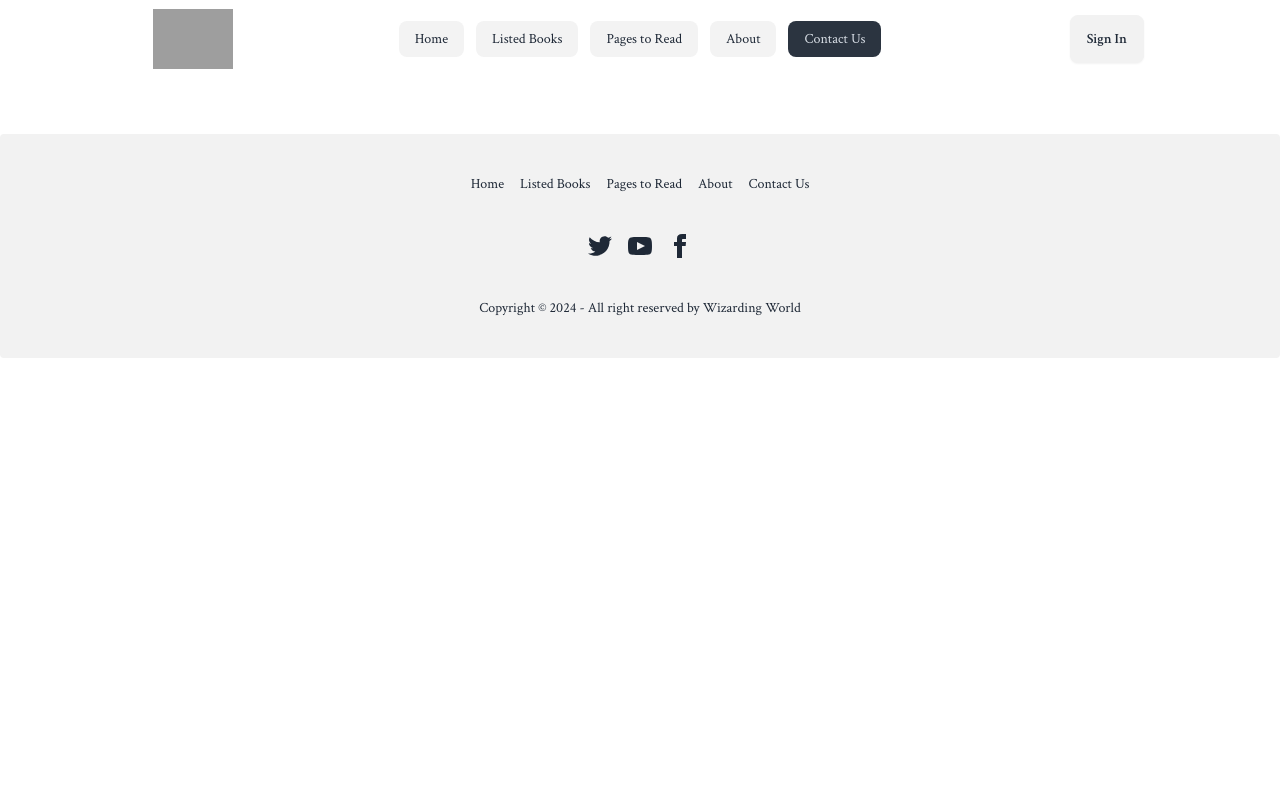
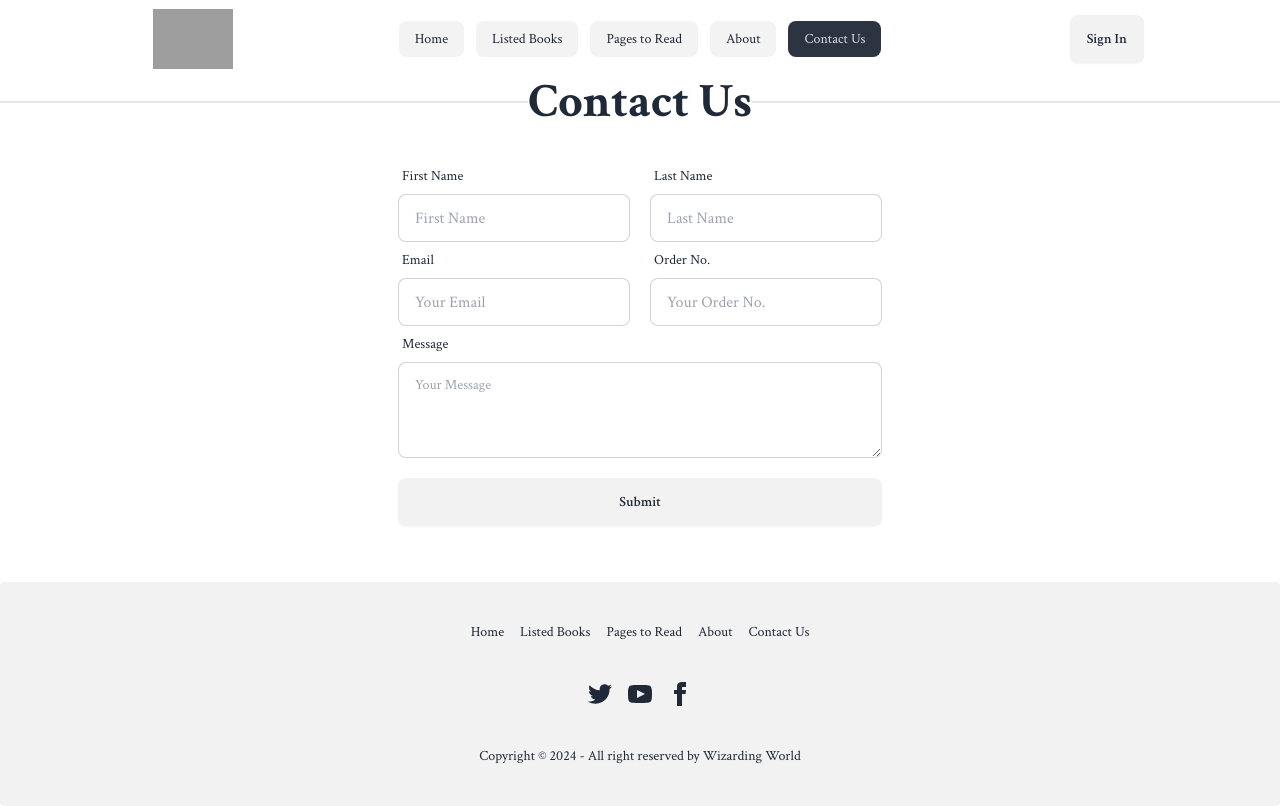
Before and after one commit to SazidBinMostafa/Wizarding-World, a React (Vite) app: page /contact-us in a window 1280 px wide. Built offline with nearby package versions, Linux system fonts and the light colour scheme; grey boxes are pictures that could not be loaded.

Commit message:
Contact Us from added

```diff
--- a/src/Components/Main/About/About.jsx
+++ b/src/Components/Main/About/About.jsx
@@ -7,7 +7,7 @@ function About(){
         </div>
 
         <div className="text-center border rounded p-8 mt-8">
-                <h3 className="text-xl">The Harry Potter Shop is the official online shop for all your wizarding books. Studio Tour London, the Harry Potter shop at Platform 9 ¾ and Harry Potter New York providing a spellbinding shopping experience.
+                <h3 className="text-xl">The Wizarding World Shop is the official online shop for all your wizarding books. Studio Tour London, the Harry Potter shop at Platform 9 ¾ and Harry Potter New York providing a spellbinding shopping experience.
 
                     Discover everything from fan-favourites and brand collaborations to exclusive designs and one-of-a-kind personalisation in the largest collection of Harry Potter and Fantastic Beasts products in the world. With over 1000 items, every fan will find something magical to add to their collection.
 
--- a/src/Components/Main/ContactUs/ContactUs.jsx
+++ b/src/Components/Main/ContactUs/ContactUs.jsx
@@ -1,6 +1,50 @@
-function ContactUs(){
+function ContactUs() {
     return <>
+        <div className="flex items-center mb-8">
+            <div className="border w-full h-[1px]"></div>
+            <h3 className="text-3xl lg:text-5xl font-bold text-nowrap">Contact Us</h3>
+            <div className="border w-full h-[1px]"></div>
+        </div>
 
+        <div className="flex justify-center items-center">
+            <form className="w-fit">
+                <div className="lg:flex gap-5">
+                    <label className="form-control  w-full max-w-xs">
+                        <div className="label">
+                            <span className="label-text">First Name</span>
+                        </div>
+                        <input type="text" placeholder="First Name" className="input input-bordered w-full max-w-xs" />
+                    </label>
+                    <label className="form-control  w-full max-w-xs">
+                        <div className="label">
+                            <span className="label-text">Last Name</span>
+                        </div>
+                        <input type="text" placeholder="Last Name" className="input input-bordered w-full max-w-xs" />
+                    </label>
+                </div>
+                <div className="lg:flex gap-5">
+                    <label className="form-control  w-full max-w-xs">
+                        <div className="label">
+                            <span className="label-text">Email</span>
+                        </div>
+                        <input type="email" placeholder="Your Email" className="input input-bordered w-full max-w-xs" />
+                    </label>
+                    <label className="form-control  w-full max-w-xs">
+                        <div className="label">
+                            <span className="label-text">Order No.</span>
+                        </div>
+                        <input type="number" placeholder="Your Order No." className="input input-bordered w-full max-w-xs" />
+                    </label>
+                </div>
+                <label className="form-control">
+                    <div className="label">
+                        <span className="label-text">Message</span>
+                    </div>
+                    <textarea className="textarea textarea-bordered h-24" placeholder="Your Message"></textarea>
+                </label>
+                <input className="btn w-full mt-5" type="button" value="Submit" />
+            </form>
+        </div>
     </>
 }
 
```
